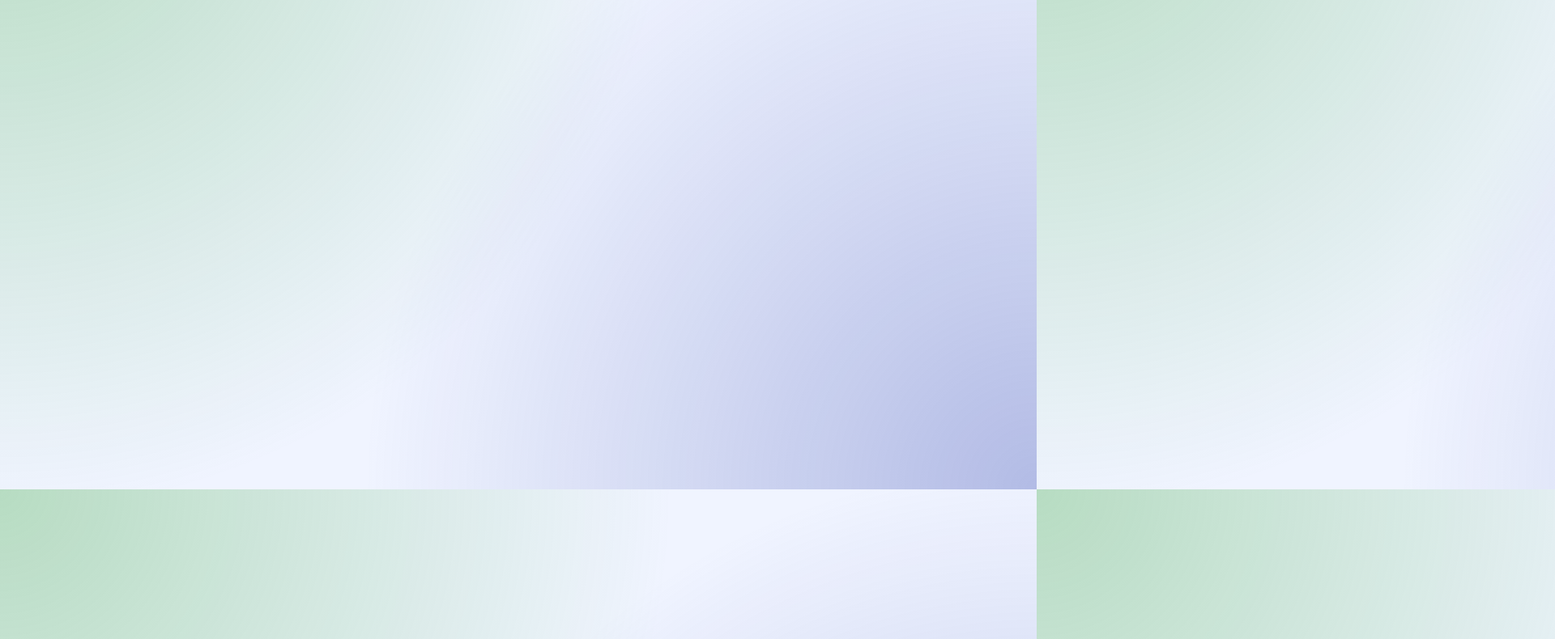
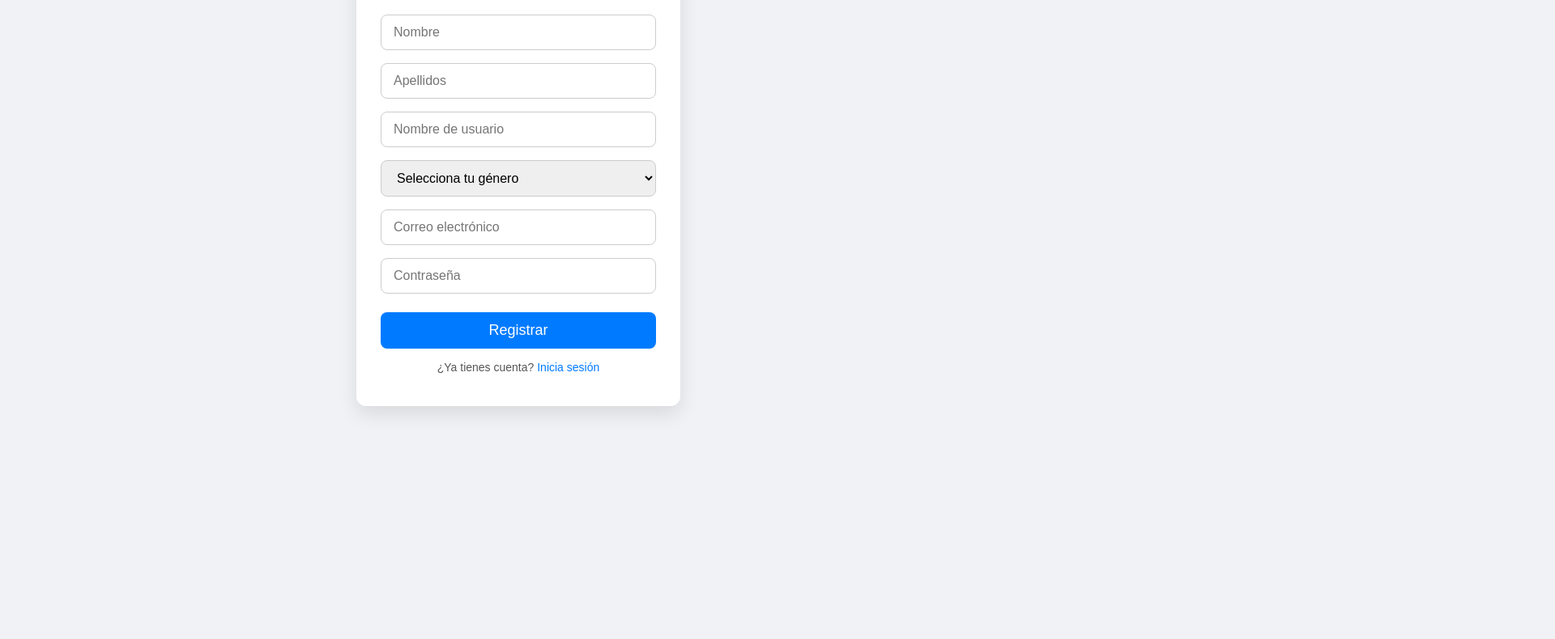
Before and after one commit to aalvaroo7/Mi-diario-Estudiante, a plain HTML site: page src/main/resources/static/html/registro.html in a window 1280 px wide. Shown: the part 195-985 px from the top of the page at 81% size, 1920 px wide, since content can reach past the window. After the commit the page ends 800 px from the top, so only its background shows below. Drawn offline with Linux system fonts and the light colour scheme.

Commit message:
Funciona el registro

```diff
--- /dev/null
+++ b/src/main/resources/static/css/registro.css
@@ -0,0 +1,83 @@
+/* Estilos generales */
+* {
+    box-sizing: border-box;
+    margin: 0;
+    padding: 0;
+    font-family: 'Arial', sans-serif;
+}
+
+body {
+    height: 100vh;
+    display: flex;
+    justify-content: center;
+    align-items: center;
+    background: #f0f2f5; /* Fondo suave */
+}
+
+/* Contenedor del formulario */
+.login-container {
+    background: #ffffff;
+    padding: 40px 30px;
+    border-radius: 12px;
+    box-shadow: 0 10px 25px rgba(0,0,0,0.1);
+    width: 100%;
+    max-width: 400px;
+    text-align: center;
+}
+
+.login-container h1 {
+    margin-bottom: 25px;
+    color: #333;
+}
+
+/* Inputs y select */
+.login-container input,
+.login-container select {
+    width: 100%;
+    padding: 12px 15px;
+    margin: 8px 0;
+    border: 1px solid #ccc;
+    border-radius: 8px;
+    font-size: 16px;
+    transition: border 0.3s;
+}
+
+.login-container input:focus,
+.login-container select:focus {
+    border-color: #007bff;
+    outline: none;
+}
+
+/* Botón */
+.login-container button {
+    width: 100%;
+    padding: 12px;
+    margin-top: 15px;
+    border: none;
+    border-radius: 8px;
+    background-color: #007bff;
+    color: white;
+    font-size: 18px;
+    cursor: pointer;
+    transition: background 0.3s;
+}
+
+.login-container button:hover {
+    background-color: #0056b3;
+}
+
+/* Link de registro / inicio de sesión */
+.register-link {
+    margin-top: 15px;
+    font-size: 14px;
+    color: #555;
+}
+
+.register-link a {
+    color: #007bff;
+    text-decoration: none;
+}
+
+.register-link a:hover {
+    text-decoration: underline;
+}
--- a/src/main/resources/static/html/registro.html
+++ b/src/main/resources/static/html/registro.html
@@ -4,7 +4,8 @@
     <meta charset="UTF-8">
     <meta name="viewport" content="width=device-width, initial-scale=1.0">
     <title>Registro - Mi Diario Estudiante</title>
-    <link rel="stylesheet" href="/css/login.css?v=1">
+    <link rel="stylesheet" href="/css/registro.css?v=1">  <!-- . antes aqui era ../css/login.css lo cambié
+     para probar una cosa, ahora se puede usar el formulario dejarlo bonito luego.. -->
 </head>
 <body>
 <div class="login-container">
--- a/src/main/resources/static/js/registro.js
+++ b/src/main/resources/static/js/registro.js
@@ -2,7 +2,8 @@
 document.addEventListener("DOMContentLoaded", () => {
     console.log("registro.js cargado");
 
-    const form = document.querySelector(".form-box form");
+    const form = document.getElementById("registroForm");
+
     if (!form) {
         console.error("❌ No se encontró el formulario de registro");
         return;
@@ -23,14 +24,16 @@ document.addEventListener("DOMContentLoaded", () => {
             apellidos: apellidos.value.trim(),
             nombreUsuario: nombreUsuario.value.trim(),
             genero: genero.value,
-            correo: correo.value.trim(),
+            email: correo.value.trim(),
             password: password.value.trim()
         };
+        console.log("Payload enviado:", payload);
 
-        if (!payload.nombre || !payload.nombreUsuario || !payload.correo || !payload.password) {
+        if (!payload.nombre || !payload.nombreUsuario || !payload.email || !payload.password) {
             alert("Rellena al menos nombre, usuario, correo y contraseña");
             return;
         }
+
 
         try {
             const res = await fetch("/auth/registro", {
```
Also changed, not shown: 3 other files.
